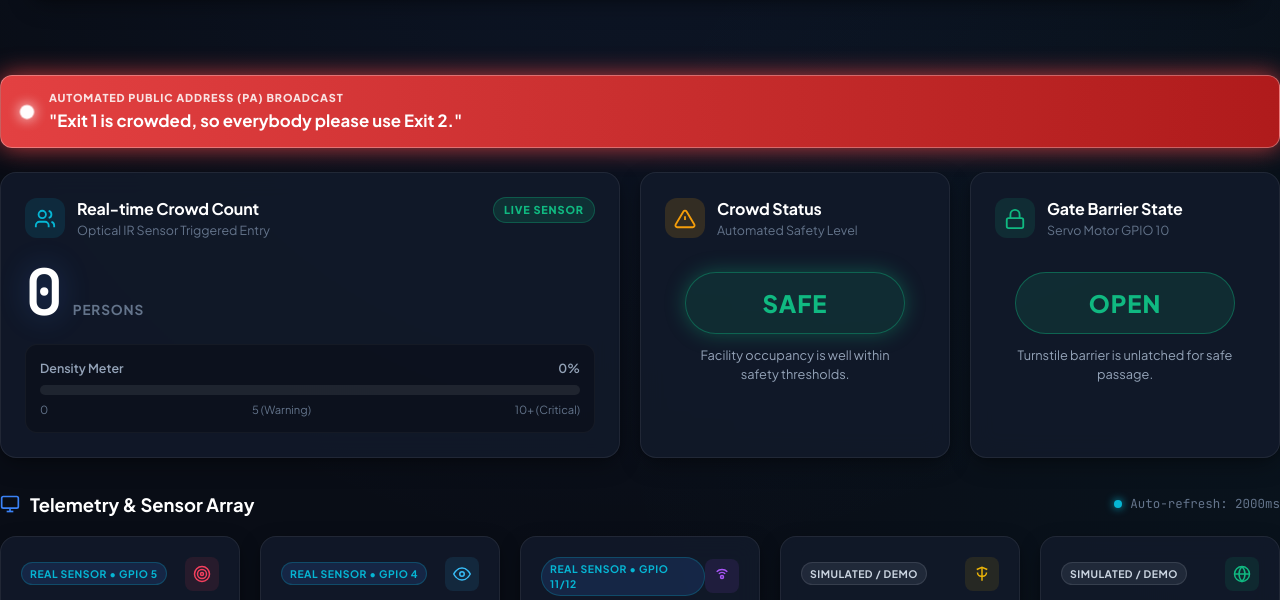
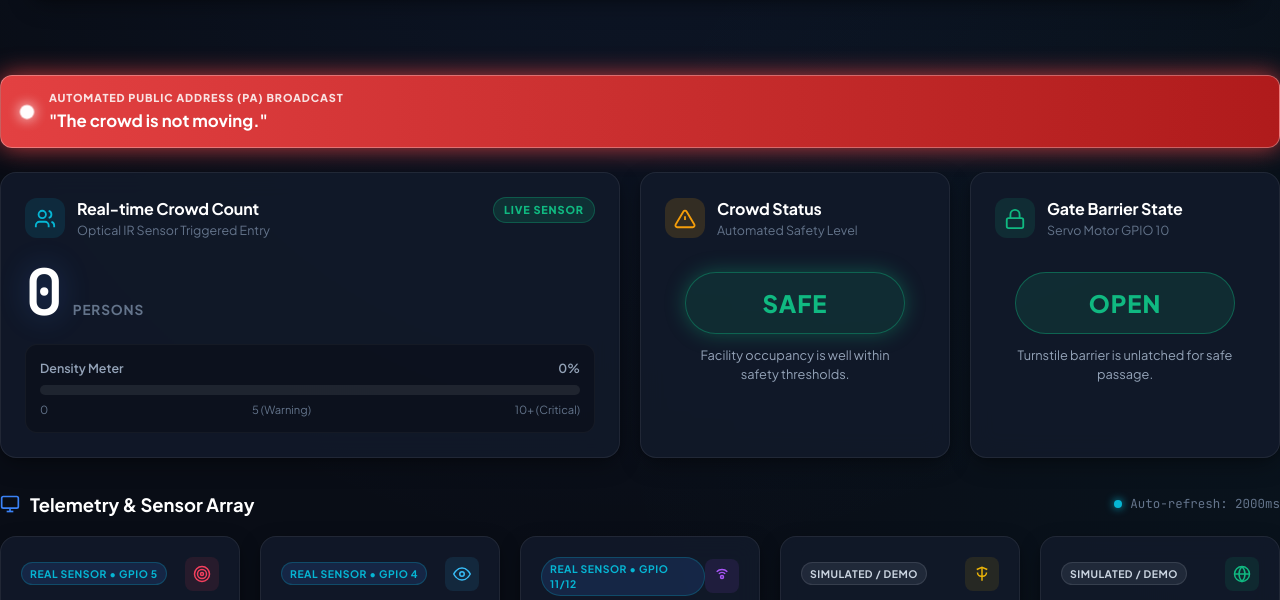
Before and after one commit to AstinLinson/ICAMS, a website: page public/index.html in a window 1280 px wide. Both pictures are taken after a click on the button "Test Voice Alert". Shown: the part 165-765 px from the top of the page. Drawn offline with Linux system fonts and the light colour scheme; no server answers.

Commit message:
Update voice alert logic: announce 'The crowd is not moving.' when FSR > 1000 and IR is not detected, stay quiet when IR is detected

```diff
--- a/public/app.js
+++ b/public/app.js
@@ -77,11 +77,19 @@ const elems = {
 let lastVoiceBroadcastTime = 0;
 const VOICE_COOLDOWN_MS = 12000; // Broadcast at most once every 12 seconds while in danger
 
-function speakAnnouncement(forced = false) {
+function speakAnnouncement(customPhrase = null, forced = false) {
   if (!('speechSynthesis' in window)) return;
   const now = Date.now();
   if (!forced && (now - lastVoiceBroadcastTime < VOICE_COOLDOWN_MS)) return;
   lastVoiceBroadcastTime = now;
+
+  const phrase = customPhrase || "The crowd is not moving.";
+
+  // Update banner message if present
+  const paMsgElem = document.getElementById('paAlertMessage');
+  if (paMsgElem) {
+    paMsgElem.textContent = `"${phrase}"`;
+  }
 
   // Show emergency broadcast banner
   if (elems.paAlertBanner) {
@@ -95,7 +103,6 @@ function speakAnnouncement(forced = false) {
   // Cancel any ongoing speech so the announcement plays immediately
   window.speechSynthesis.cancel();
 
-  const phrase = "Exit 1 is crowded, so everybody please use Exit 2.";
   const utterance = new SpeechSynthesisUtterance(phrase);
   utterance.rate = 0.95; // Authoritative, crisp Public Address pace
   utterance.pitch = 1.0;
@@ -280,9 +287,16 @@ function updateUI(data) {
     elems.lastUpdated.textContent = '-';
   }
 
-  // 12. Public Address Voice Alert Trigger (when Danger / FSR > 1000)
-  if (source.crowdStatus === 'DANGER' || Number(source.fsr) > 1000) {
-    speakAnnouncement(false);
+  // 12. Public Address Voice Alert Trigger
+  // Rule: When FSR > 1000 and IR is NOT being detected -> Speak "The crowd is not moving."
+  // When IR IS detected while FSR > 1000 -> Say nothing (quiet).
+  const fsrValNum = Number(source.fsr);
+  const isIrDetected = (String(source.ir).toUpperCase() === 'DETECTED');
+
+  if (fsrValNum > 1000) {
+    if (!isIrDetected) {
+      speakAnnouncement("The crowd is not moving.", false);
+    }
   }
 }
 
@@ -467,7 +481,7 @@ function setupSimulationListeners() {
   // 9. Manual Voice Test Trigger
   if (elems.voiceTestBtn) {
     elems.voiceTestBtn.addEventListener('click', () => {
-      speakAnnouncement(true);
+      speakAnnouncement("The crowd is not moving.", true);
     });
   }
 }
--- a/public/index.html
+++ b/public/index.html
@@ -66,7 +66,7 @@
             <div class="pa-pulse-dot"></div>
             <div class="pa-content">
                 <span class="pa-tag">AUTOMATED PUBLIC ADDRESS (PA) BROADCAST</span>
-                <span class="pa-message">"Exit 1 is crowded, so everybody please use Exit 2."</span>
+                <span id="paAlertMessage" class="pa-message">"The crowd is not moving."</span>
             </div>
         </div>
 
```
